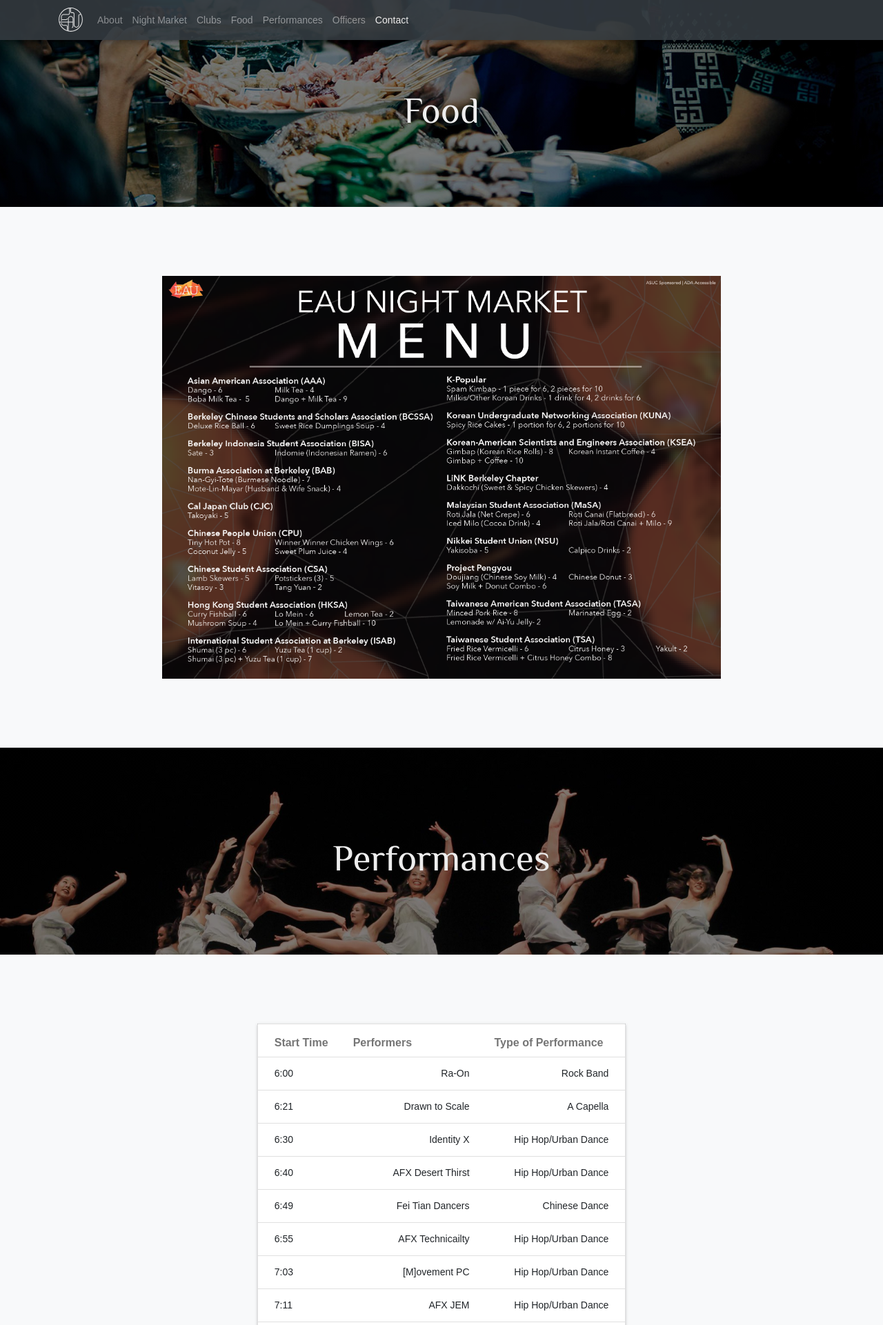
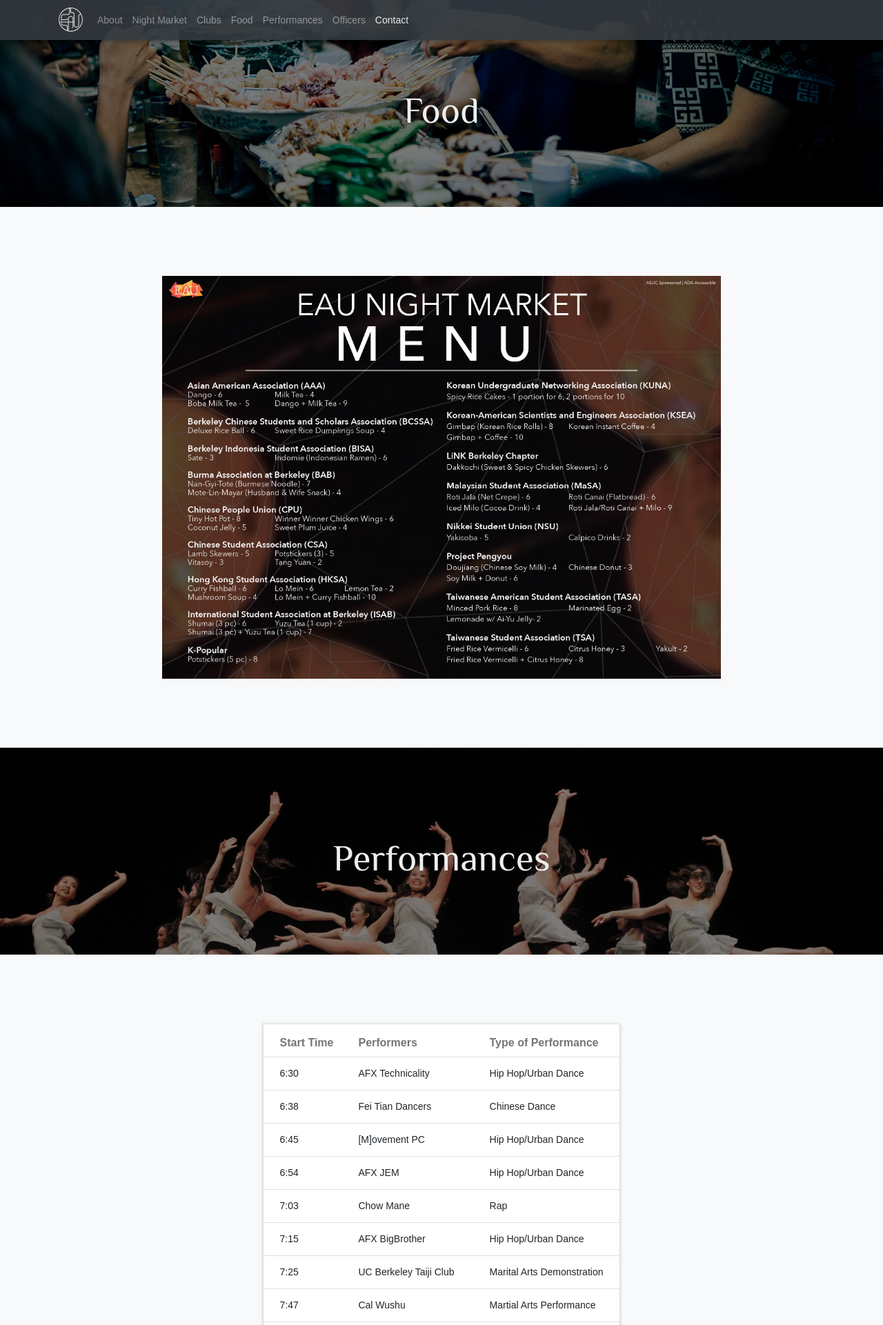
Before and after one commit to raymondnumbergenerator/eau-website, a Flask app: page /nightmarket in a window 1280 px wide. Shown: the top 1921 px of the page at 69% size. Run offline with Flask 2, Linux system fonts and the light colour scheme; some libraries are stand-ins or nearby versions; some web fonts are replaced.

Commit message:
made lots of changes, fixes to menu and performances

```diff
--- a/eauweb/db.py
+++ b/eauweb/db.py
@@ -72,6 +72,6 @@ class Officer(db.Model):
 		return '<Name %r>' % self.name
 
 #admin = Admin(app)
-#dmin.add_view(ModelView(Officer, db.session))
+#admin.add_view(ModelView(Officer, db.session))
 #path = op.join(op.dirname(__file__), 'static')
 #admin.add_view(FileAdmin(path, '/static/pictures/', name='Picture Files'))
--- a/eauweb/static/css/nightmarket.css
+++ b/eauweb/static/css/nightmarket.css
@@ -15,11 +15,13 @@
 .performance-table th {
   font-family: 'Muli', sans-serif;
   font-size: 16px;
+  text-align: center
 }
 
 .performance-table td {
   font-family: 'Muli', sans-serif;
   font-size: 14px;
+  text-align: left;
 }
 
 .performance-section {
@@ -41,4 +43,5 @@
 
 .performance-list {
   padding: 100px;
+  text-align: left;
 }
--- a/eauweb/templates/nightmarket.html
+++ b/eauweb/templates/nightmarket.html
@@ -24,74 +24,53 @@
             </thead>
             <tbody>
                 <tr>
-                    <td class="mdl-data-table__cell--non-numeric">6:00</td>
-                    <td>Ra-On</td>
-                    <td>Rock Band</td>
-                </tr>
-                <tr>
-                    <td class="mdl-data-table__cell--non-numeric">6:21</td>
-                    <td>Drawn to Scale</td>
-                    <td>A Capella</td>
-                </tr>
-                <tr>
                     <td class="mdl-data-table__cell--non-numeric">6:30</td>
-                    <td>Identity X</td>
+                    <td>AFX Technicality</td>
                     <td>Hip Hop/Urban Dance</td>
                 </tr>
                 <tr>
-                    <td class="mdl-data-table__cell--non-numeric">6:40</td>
-                    <td>AFX Desert Thirst</td>
-                    <td>Hip Hop/Urban Dance</td>
-                </tr>
-                <tr>
-                    <td class="mdl-data-table__cell--non-numeric">6:49</td>
+                    <td class="mdl-data-table__cell--non-numeric">6:38</td>
                     <td>Fei Tian Dancers</td>
                     <td>Chinese Dance</td>
                 </tr>
                 <tr>
-                    <td class="mdl-data-table__cell--non-numeric">6:55</td>
-                    <td>AFX Technicailty</td>
+                    <td class="mdl-data-table__cell--non-numeric">6:45</td>
+                    <td>[M]ovement PC</td>
+                    <td>Hip Hop/Urban Dance</td>
+                </tr>
+                <tr>
+                    <td class="mdl-data-table__cell--non-numeric">6:54</td>
+                    <td>AFX JEM</td>
                     <td>Hip Hop/Urban Dance</td>
                 </tr>
                 <tr>
                     <td class="mdl-data-table__cell--non-numeric">7:03</td>
-                    <td>[M]ovement PC</td>
+                    <td>Chow Mane</td>
+                    <td>Rap</td>
+                </tr>
+                <tr>
+                    <td class="mdl-data-table__cell--non-numeric">7:15</td>
+                    <td>AFX BigBrother</td>
                     <td>Hip Hop/Urban Dance</td>
                 </tr>
-                <tr>
-                    <td class="mdl-data-table__cell--non-numeric">7:11</td>
-                    <td>AFX JEM</td>
-                    <td>Hip Hop/Urban Dance</td>
-                </tr>
-                <tr>
-                    <td class="mdl-data-table__cell--non-numeric">7:20</td>
-                    <td>Fei Tian Dancers Minipiece</td>
-                    <td>Chinese Dance</td>
-                </tr>
-                <tr>
-                    <td class="mdl-data-table__cell--non-numeric">7:27</td>
+                    <td class="mdl-data-table__cell--non-numeric">7:25</td>
                     <td>UC Berkeley Taiji Club</td>
                     <td>Marital Arts Demonstration</td>
                 </tr>
                 <tr>
-                    <td class="mdl-data-table__cell--non-numeric">7:44</td>
-                    <td>AFX Big Brother</td>
-                    <td>Hip Hop/Urban Dance</td>
+                    <td class="mdl-data-table__cell--non-numeric">7:47</td>
+                    <td>Cal Wushu</td>
+                    <td>Martial Arts Performance</td>
                 </tr>
                 <tr>
-                    <td class="mdl-data-table__cell--non-numeric">7:53</td>
+                    <td class="mdl-data-table__cell--non-numeric">8:00</td>
                     <td>VSA Lion Dance</td>
                     <td>Lion Dance</td>
                 </tr>
                 <tr>
-                    <td class="mdl-data-table__cell--non-numeric">8:05</td>
-                    <td>Chow Mane</td>
-                    <td>Rap</td>
-                </tr>
-                <tr>
-                    <td class="mdl-data-table__cell--non-numeric">8:12</td>
-                    <td>Cal Wushu</td>
-                    <td>Martial Arts Performance</td>
+                    <td class="mdl-data-table__cell--non-numeric">8:13</td>
+                    <td>AFX Desert Thirst</td>
+                    <td>Hip Hop/Urban Dance</td>
                 </tr>
                 <tr>
                     <td class="mdl-data-table__cell--non-numeric">8:24</td>
@@ -99,22 +78,17 @@
                     <td>Hip Hop/Urban Dance</td>
                 </tr>
                 <tr>
-                    <td class="mdl-data-table__cell--non-numeric">8:32</td>
-                    <td>Danceworx Clairabeth</td>
-                    <td>Jazz/Contemporary Dance</td>
-                </tr>
-                <tr>
-                    <td class="mdl-data-table__cell--non-numeric">8:37</td>
+                    <td class="mdl-data-table__cell--non-numeric">8:34</td>
                     <td>KPG</td>
                     <td>K-Pop Dance</td>
                 </tr>
                 <tr>
-                    <td class="mdl-data-table__cell--non-numeric">8:45</td>
+                    <td class="mdl-data-table__cell--non-numeric">8:43</td>
                     <td>[M]ovement Professional</td>
                     <td>Hip Hop/Urban Dance</td>
                 </tr>
                 <tr>
-                    <td class="mdl-data-table__cell--non-numeric">8:53</td>
+                    <td class="mdl-data-table__cell--non-numeric">8:50</td>
                     <td>AFX ChrisToria</td>
                     <td>Hip Hop/Urban Dance</td>
                 </tr>
```
Also changed, not shown: eauweb/static/images/menu.png, 1 other file.
